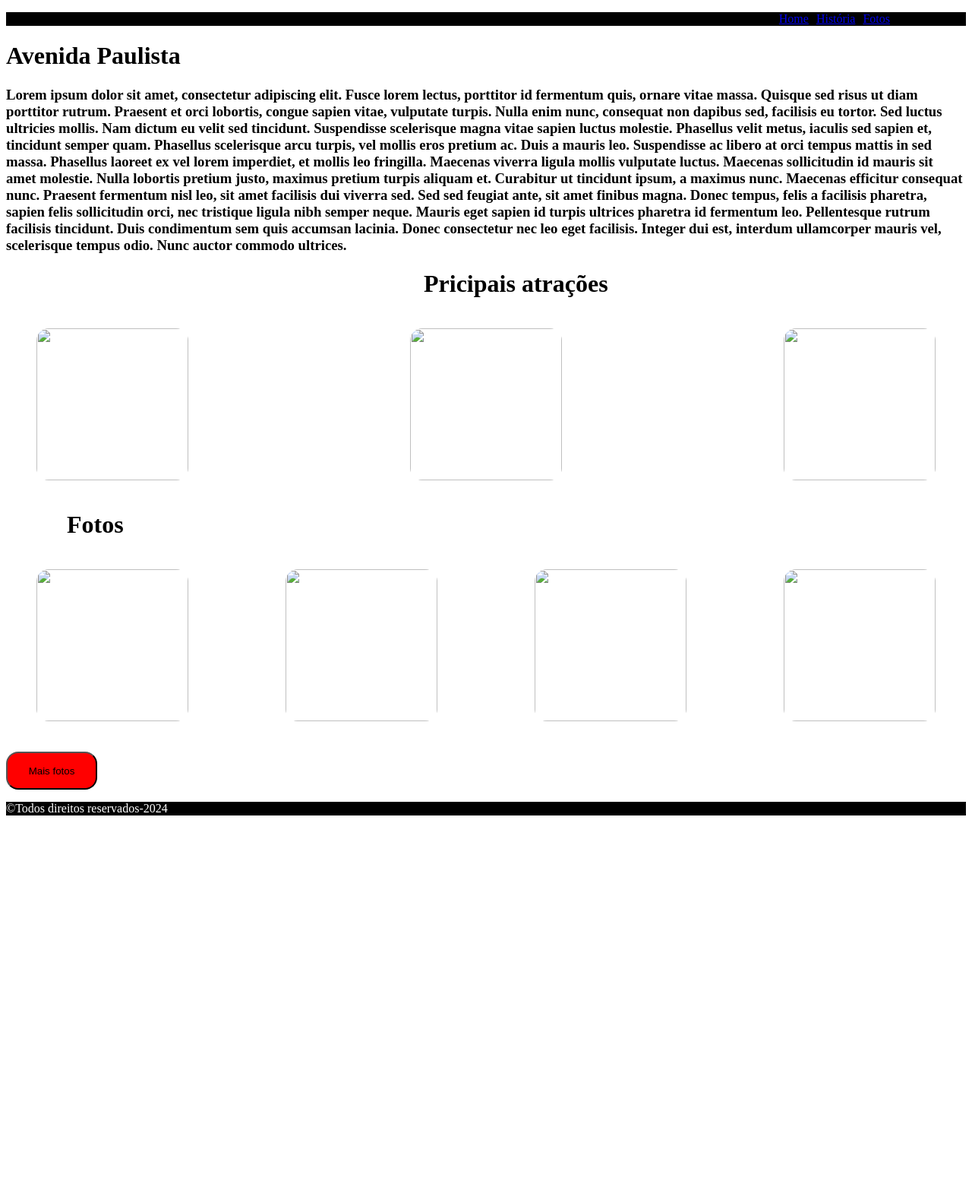
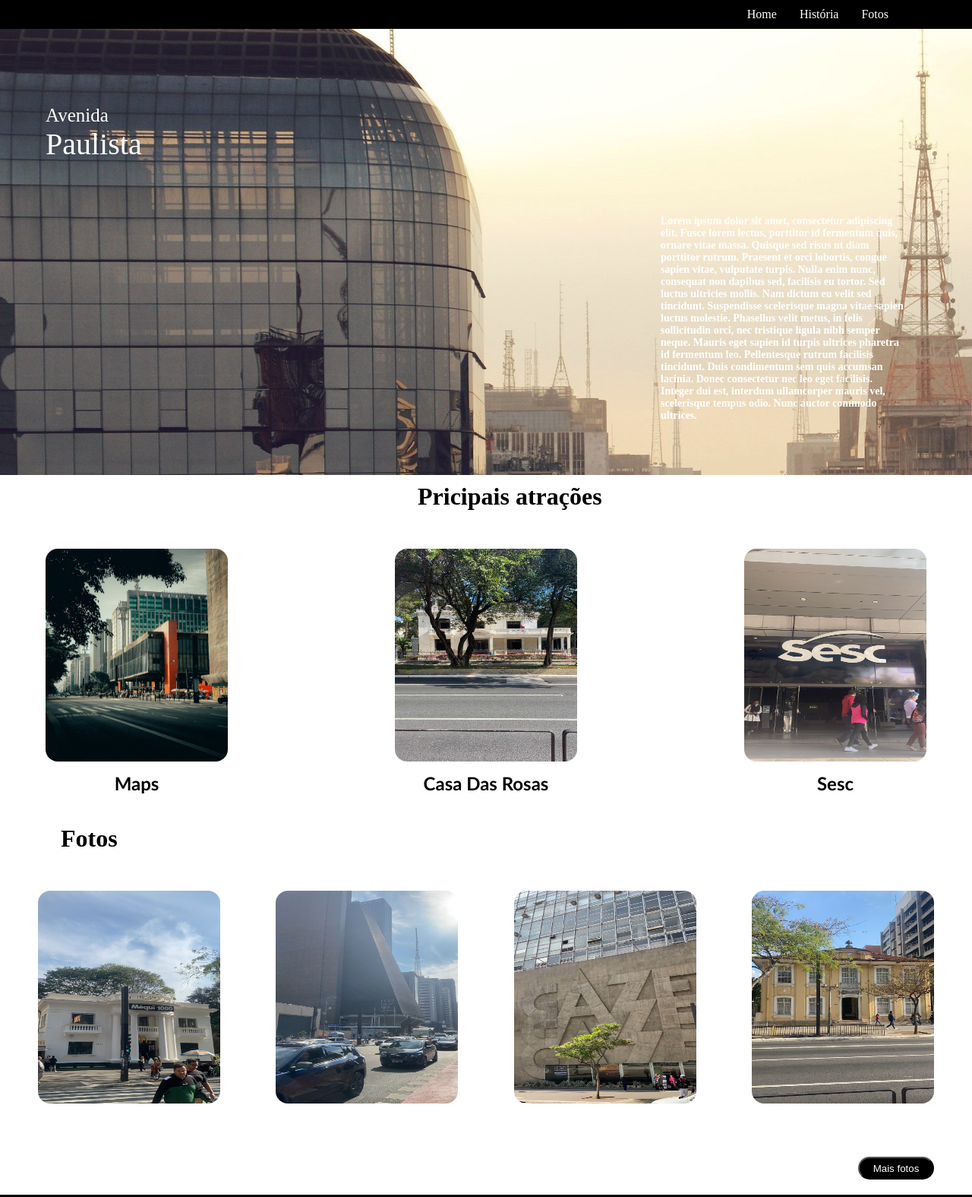
Before and after one commit to Sael0111/Projeto-SP470, a plain HTML site: page index.html in a window 1280 px wide. Shown: the top 1575 px of the page at 76% size. Before the commit the page ends 1089 px from the top, so only its background shows below. Drawn offline with Linux system fonts and the light colour scheme.

Commit message:
Pagina index

```diff
--- a/CSS/historia.css
+++ b/CSS/historia.css
@@ -0,0 +1,43 @@
+*{
+    margin:0;
+    padding:0;
+    box-sizing: border-box;
+}
+.navegacao{
+    width: 100%;
+}
+a{
+    margin:10px;
+    text-decoration: none;
+    color:white;
+
+}
+.comeco{
+    display:flex;
+    justify-content:flex-end;
+    text-decoration:solid;
+    background-color:black;
+}
+#masp{
+    width:100px;
+    height:900px;
+    display:flex;
+}
+.titulo{
+
+}
+.paragrafo{
+    font-size:10px;
+    display: flex;
+    justify-content: right;
+}
+.paulista{
+    display: flex;
+    justify-items: right;
+    align-items:center;
+}
+#paulista{
+    width: 794px;
+    height: 834px;
+    margin-right:15px;
+}
--- a/CSS/index.css
+++ b/CSS/index.css
@@ -1,31 +1,86 @@
-.botao{
-    width: 120px;
-    height: 50px;
-    background-color: red;
-    color: black;
-    border-radius: 16px;
+*{
+    margin:0;
+    padding:0;
+    box-sizing: border-box;
+}
+a{
+    margin:10px;
+    text-decoration: none;
+    color:white;
 
 }
+.comeco{
+    display:flex;
+    justify-content:flex-end;
+    text-decoration:solid;
+    background-color:black;
+}
+.lateral_botao{
+ margin-right: 30px;
+ display:flex;
+ justify-content:end;
+ align-items:flex-end;
+padding:10px;
+}
 
+.botao{
+    width: 100px;
+    height: 30px;
+    background-color: black;
+    color:  white;
+    border-radius: 15px;
+}
+.parag{
+    font-size: 14px;
+    margin-right: 20px;
+    margin-left: 800px;
+    padding: 70px;
+    display: flex;
+    align-items: center;
+    justify-content: space-between;
+}
+.tabela{
+    width: 100%;
+}
+#titulo{
+    padding-top: 100px;
+    padding-left: 40px;
+    margin-right: 300px;
+    margin-left: 20px;
+}
+.avenida{
+    font-size: 25px;
+    display: flex;
+    align-items: center;
+    justify-content: left;
+}
+#paulista{
+    font-size: 40px;
+}
+.texto{
+    color:white;
+}
 
 .botao:hover{
-    background-color: yellow;
-    text-decoration: solid;
+    background-color: rgb(205, 38, 38);
 }
 .comeco{
     justify-content: flex-end;
     padding-right: 100px;
     gap: 10px;
     display: flex;
-
 }
 .img2{
-    width: 200px;
-    height: 200px;
+    width: 240px;
+    height: 280px;
     border-radius: 16px;
+    margin:10px;
 }
-
-
+.principais h2{
+ font-family:'Gill Sans', 'Gill Sans MT', Calibri, 'Trebuchet MS', sans-serif;
+ display:flex;
+ justify-content:center;
+}
 .fotos{
 display: flex;
 justify-content: space-between;
@@ -33,14 +88,11 @@ margin: 40px;
 }
 .atracao{
     padding-left: 550px;
+    padding-top:10px;
 }
 .foto_palavra{
 padding-left: 80px;
 }
-
-
-
-
  header{
     background-color: black;
     color: white;
@@ -48,4 +100,10 @@ padding-left: 80px;
 footer{
     background-color:black ;
     color: white;
+    width: 100%;
+    height: 50px;
+    padding:10px;
 }
+.direitos{
+    margin-left:550px;
+}
--- a/index.html
+++ b/index.html
@@ -5,47 +5,68 @@
     <meta name="viewport" content="width=device-width, initial-scale=1.0">
     <title>avenida Paulista</title>
     <link rel="stylesheet" href="./CSS/index.css">
-    <link rel="icon" href="img/icons8-cidade-50.png">
+    <link rel="icon" href="img/icons8-town-50.png">
 </head>
 <body>
-    <header >
+    <header class="navegacao">
+        <nav>
             <ul class="comeco">
-                <a href="index.html">Home</a>
-                <a href="historia.html">História</a>
-                <a href="foto.html">Fotos</a>
+              <a href="index.html">Home</a>
+              <a href="historia.html">História</a>
+              <a href="foto.html">Fotos</a>
             </ul>
+        </nav>
+    </header>
+    <div class="texto">
+        <div id="titulo">
+            <p class="avenida">Avenida</p>
+            <p id="paulista" class="avenida">Paulista</p>
+        </div>
+        <h3 class="parag">Lorem ipsum dolor sit amet, consectetur adipiscing elit. Fusce lorem lectus, porttitor id fermentum quis, ornare vitae massa. Quisque sed risus ut diam porttitor rutrum. Praesent et orci lobortis, congue sapien vitae, vulputate turpis. Nulla enim nunc, consequat non dapibus sed, facilisis eu tortor. Sed luctus ultricies mollis. Nam dictum eu velit sed tincidunt. Suspendisse scelerisque magna vitae sapien luctus molestie.
+        Phasellus velit metus, in felis sollicitudin orci, nec tristique ligula nibh semper neque. Mauris eget sapien id turpis ultrices pharetra id fermentum leo. Pellentesque rutrum facilisis tincidunt. Duis condimentum sem quis accumsan lacinia. Donec consectetur nec leo eget facilisis. Integer dui est, interdum ullamcorper mauris vel, scelerisque tempus odio. Nunc auctor commodo ultrices.</h3>
+    </div>
 
-    </header >
-        <div class="texto">
-    <h1>Avenida Paulista</h1>
-    <h3>Lorem ipsum dolor sit amet, consectetur adipiscing elit. Fusce lorem lectus, porttitor id fermentum quis, ornare vitae massa. Quisque sed risus ut diam porttitor rutrum. Praesent et orci lobortis, congue sapien vitae, vulputate turpis. Nulla enim nunc, consequat non dapibus sed, facilisis eu tortor. Sed luctus ultricies mollis. Nam dictum eu velit sed tincidunt. Suspendisse scelerisque magna vitae sapien luctus molestie.
-        Phasellus velit metus, iaculis sed sapien et, tincidunt semper quam. Phasellus scelerisque arcu turpis, vel mollis eros pretium ac. Duis a mauris leo. Suspendisse ac libero at orci tempus mattis in sed massa. Phasellus laoreet ex vel lorem imperdiet, et mollis leo fringilla. Maecenas viverra ligula mollis vulputate luctus. Maecenas sollicitudin id mauris sit amet molestie. Nulla lobortis pretium justo, maximus pretium turpis aliquam et. Curabitur ut tincidunt ipsum, a maximus nunc. Maecenas efficitur consequat nunc. Praesent fermentum nisl leo, sit amet facilisis dui viverra sed. Sed sed feugiat ante, sit amet finibus magna.
-        Donec tempus, felis a facilisis pharetra, sapien felis sollicitudin orci, nec tristique ligula nibh semper neque. Mauris eget sapien id turpis ultrices pharetra id fermentum leo. Pellentesque rutrum facilisis tincidunt. Duis condimentum sem quis accumsan lacinia. Donec consectetur nec leo eget facilisis. Integer dui est, interdum ullamcorper mauris vel, scelerisque tempus odio. Nunc auctor commodo ultrices.</h3>
-    </div>
+
         <style>
             .texto{
-                background-image: url(img/img_1.jpeg);
+                background-image: url(img/index/paulista.jpg);
             }
+
         </style>
+
+
     </section>
+
     <h1 class="atracao">Pricipais atrações</h1>
        <section class="fotos">
-        <img class="img2"  src="img/img_1.jpeg" alt="">
-       <img class="img2" src="img/casa_rosas.jpeg" alt="">
-       <img class="img2" src="img/sesc.jpeg" alt="">
+        <div class="principais">
+          <a hraf="https://masp.org.br"><img class="img2"  src="img/index/img_1.jpeg.jpg" alt=""></a>
+          <h2>Maps</h2>
+        </div>
+        <div class="principais">
+          <a href="https://www.casadasrosas.org.br/institucional/"><img class="img2" src="img/index/casa_rosas.jpeg.jpg" alt=""> </a>
+          <h2>Casa Das Rosas</h2>
+       </div>
+       <div class="principais">
+         <a href="https://www.sesc.com.br"><img class="img2" src="img/index/sesc.jpeg.jpg" alt=""></a>
+         <h2>Sesc</h2>
+       </div>
     </section>
     <h1 class="foto_palavra">Fotos</h1>
     <section class="fotos">
-      <img class="img2" src="img/imagem3.jpeg" alt="">
-      <img class="img2" src="img/imagem4.jpeg" alt="">
-      <img class="img2" src="img/imagem6.jpeg" alt="">
-      <img class="img2" src="img/imagem5.jpeg" alt="">
+      <img class="img2" src="img/index/imagem3.jpeg.jpg" alt="">
+      <img class="img2" src="img/index/imagem4.jpeg.jpg" alt="">
+      <img class="img2" src="img/index/imagem6.jpeg.jpg" alt="">
+      <img class="img2" src="img/index/imagem5.jpeg.jpg" alt="">
     </section>
-</section class='lateral_botao'>
-      <button class="botao">Mais fotos</button>
-</section>
+      <div class='lateral_botao'>
+        <a href="foto.html"><button class="botao">Mais fotos</button></a>
+      </div>
     <footer>
-        <p>©Todos direitos reservados-2024 </p>
+       <section class="dir">
+        <p class="direitos">©Todos direitos reservados-2024 </p>
+    </section>
+
     </footer>
 </body>
 </html>
```
Also changed, not shown: historia.html (+38 -1 lines), img/historia/paulista.jpg (added), img/index/casa_rosas.jpeg.jpg (added), img/index/icons8-town-50.png (added), img/index/imagem3.jpeg.jpg (added), img/index/imagem4.jpeg.jpg (added), img/index/imagem5.jpeg.jpg (added), img/index/imagem6.jpeg.jpg (added), img/index/img_1.jpeg.jpg (added), img/index/paulista.jpg (added), img/index/sesc.jpeg.jpg (added), 1 other file.
